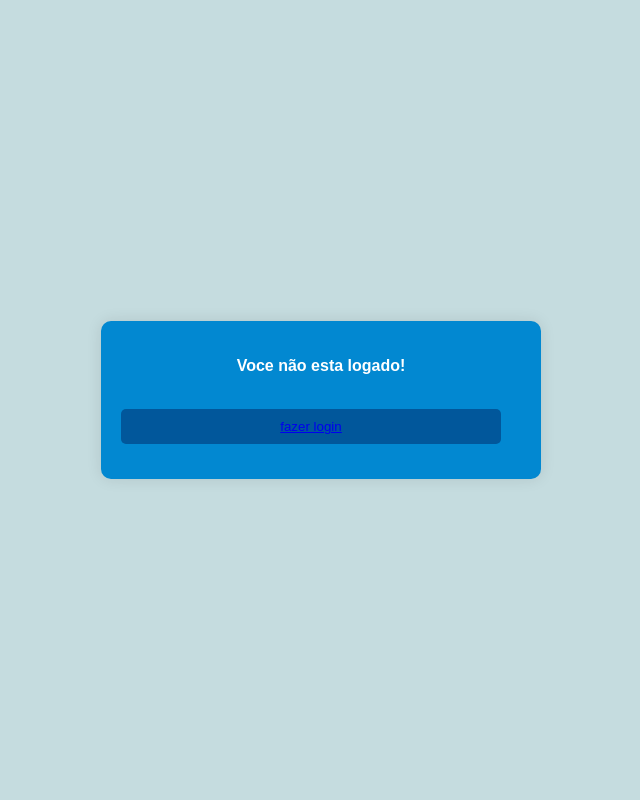
After one commit to CaFranca/Projeto_igao, a Flask app: template LBP1_0Projeto07/templates/erro.html in a window 1280 px wide. The commit adds this page. Shown: the whole page, without its empty margins (319-959 px from the left). Run offline with Flask 3, Linux system fonts and the light colour scheme; the template is opened without the code that fills it, so the values that code supplies are empty.

Commit message:
Add files via upload

```diff
--- a/LBP1_0Projeto07/app.py
+++ b/LBP1_0Projeto07/app.py
@@ -1,12 +1,10 @@
-from flask import Flask, render_template, Blueprint
-from controller.controller import blueprint_default
+from flask import Flask
+from controller.controller import blueprint_default as pagina
+from model.model import *
 
 app = Flask(__name__)
-app.register_blueprint(blueprint_default)
-
-@app.route("/", methods=["GET"])
-def hello_world():
-    return render_template("index.html")
+app.register_blueprint(pagina)
+app.wsgi_app=MeuMiddleware(app.wsgi_app)
 
 if __name__ == "__main__":
     app.run(debug=True)
--- a/LBP1_0Projeto07/model/model.py
+++ b/LBP1_0Projeto07/model/model.py
@@ -1,10 +1,29 @@
-class Pessoa:
-    def __init__(self, nome, idade):
-        self.nome = nome
-        self.idade = idade
+#class Pessoa:
+#    def __init__(self, nome, idade):
+#       self.nome = nome
+#      self.idade = idade
 
-listaPessoas = []
+#listaPessoas = []
 
-def addPessoa(nome, idade):
-    nova_pessoa = Pessoa(nome, idade)
-    listaPessoas.append()
+#def addPessoa(nome, idade):
+#   nova_pessoa = Pessoa(nome, idade)
+#    listaPessoas.append()
+
+
+
+class Usuario:
+    def __init__(self, login, senha):
+        self.login = login
+        self.senha = senha
+
+class MeuMiddleware:
+    def __init__(self, app):
+        self.app=app
+    def __call__(self, environ, start_response):
+        print("Antes da Requesição")
+        return self.app(environ,start_response)
+
+
+
+
+usuarios = [Usuario('admin','admin'), Usuario('Caique','aluno')]
--- a/LBP1_0Projeto07/static/styles.css
+++ b/LBP1_0Projeto07/static/styles.css
@@ -1,5 +1,46 @@
-p
-{
+body {
+    font-family: Arial, sans-serif;
+    background-color: #c5dcdf;
+    display: flex;
+    justify-content: center;
+    align-items: center;
+    height: 100vh;
+    margin: 0;
+}
+.container {
+    background-color: #0288d1;
+    padding: 20px;
+    border-radius: 10px;
+    box-shadow: 0px 0px 15px rgba(0, 0, 0, 0.1);
+    width: 100%;
+    max-width: 400px;
+    color: #ffffff;
+}
+.container h1 {
     text-align: center;
-    font-family: 'Times New Roman', Times, serif;
+    color: #ffffff;
 }
+label, input, select, button {
+    display: block;
+    width: 95%;
+    margin-bottom: 15px;
+}
+input, select {
+    padding: 10px;
+    border: 1px solid #0288d1;
+    border-radius: 5px;
+    background-color: #ffffff;
+    color: #0288d1;
+}
+button {
+    background-color: #01579b;
+    color: #ffffff;
+    padding: 10px;
+    border: none;
+    border-radius: 5px;
+    cursor: pointer;
+    transition: background-color 0.3s ease;
+}
+button:hover {
+    background-color: #013f72;
+}
--- /dev/null
+++ b/LBP1_0Projeto07/templates/erro.html
@@ -0,0 +1,25 @@
+<!DOCTYPE html>
+<html lang="pt-BR">
+
+<head>
+    <meta charset="UTF-8">
+    <meta name="viewport" content="width=device-width, initial-scale=1.0">
+    <title>Projeto Escalavel</title>
+    <link rel="stylesheet" href={{url_for('static', filename='styles.css' )}}>
+</head>
+
+<body>
+    <div class="container">
+        <p>
+            <center><b>Voce não esta logado!</b></center>
+        </p>
+        <br>
+        <button>
+            <a href="login">fazer login</a>
+        </button>
+
+
+    </div>
+</body>
+
+</html>
```
Also changed, not shown: LBP1_0Projeto07/controller/controller.py (+47 -2 lines), LBP1_0Projeto07/templates/index.html (+18 -4 lines).
